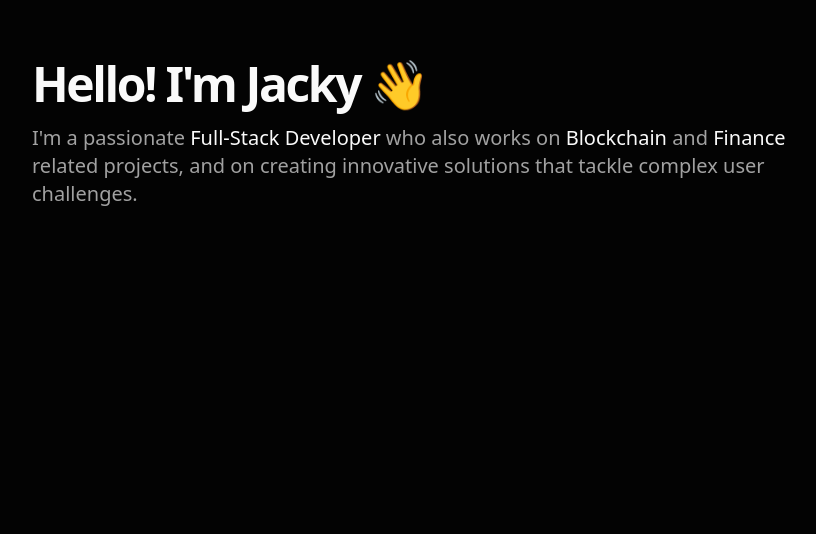
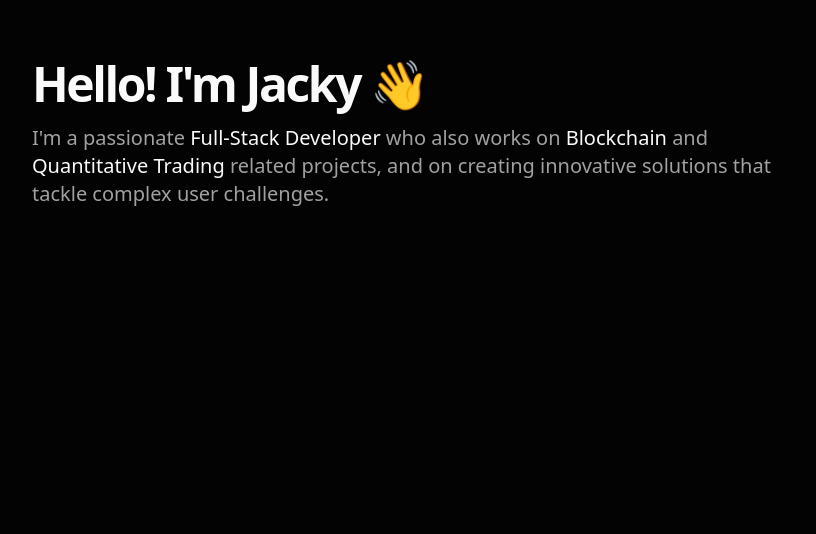
Before and after one commit to newbdez33/jacky.jp, a Next.js app: page / in a window 1280 px wide. Shown: the part 266-800 px from the top of the page, without its empty margins (224-1040 px from the left). Built offline with nearby package versions, Linux system fonts and the light colour scheme.

Commit message:
chore: update text from Finance to Quantitative Trading

```diff
--- a/components/hero.tsx
+++ b/components/hero.tsx
@@ -10,7 +10,7 @@ export function Hero() {
           </h1>
 
           <p className="text-lg text-muted-foreground md:text-xl animate-in fade-in slide-in-from-bottom-8 duration-700 delay-100">
-            I&apos;m a passionate <span className="text-foreground">Full-Stack Developer</span> who also works on <span className="text-foreground">Blockchain</span> and <span className="text-foreground">Finance</span> related projects, and on creating innovative solutions that tackle complex user challenges.
+            I&apos;m a passionate <span className="text-foreground">Full-Stack Developer</span> who also works on <span className="text-foreground">Blockchain</span> and <span className="text-foreground">Quantitative Trading</span> related projects, and on creating innovative solutions that tackle complex user challenges.
           </p>
         </div>
 
```
Also changed, not shown: 1 other file (tests, documents, lock files or other folders).
